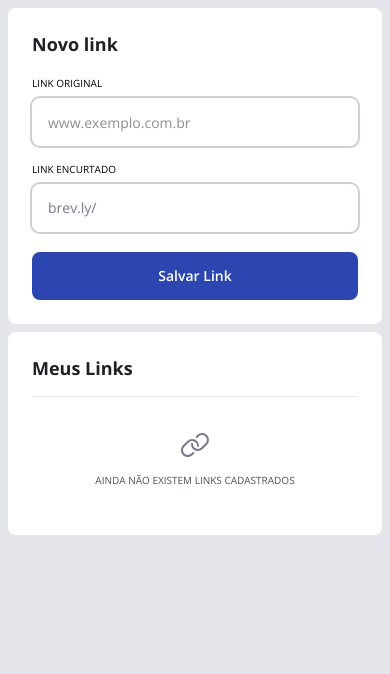
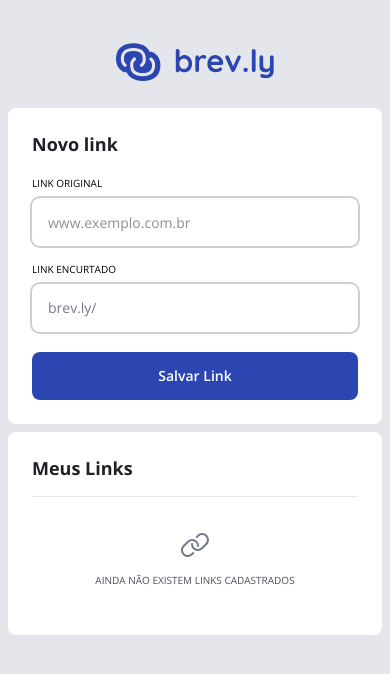
Before and after one commit to guipiri/brevly, a React (Vite) app in the folder web/: page / in a window 390 px wide. Shown: the top 674 px of the page. Built offline with nearby package versions, Linux system fonts and the light colour scheme.

Commit message:
style: list links card, responsive design applied

```diff
--- a/web/src/app.tsx
+++ b/web/src/app.tsx
@@ -1,12 +1,18 @@
 import { LinkIcon, WarningIcon } from '@phosphor-icons/react'
+import logo from './assets/Logo.svg'
 
 function App() {
   const onSubmit = (e: React.FormEvent<HTMLFormElement>) => {
     e.preventDefault()
   }
   return (
-    <div className="bg-gray-200 h-dvh flex flex-col items-center p-2 gap-2">
-      <div className="p-6 max-w-[23.75rem] w-full bg-white rounded-sm flex flex-col gap-5">
+    <div className="p-2 bg-gray-200 h-dvh">
+      <header className="pb-6 pt-8 w-full bg-gray-200 sm:max-w-[60.5rem] mx-auto">
+        <img className="block m-auto sm:ml-0" src={logo} alt="logo-brevly" />
+      </header>
+
+      <div className="flex flex-col items-center gap-2 sm:flex-row sm:justify-center sm:items-start">
+        <div className="p-6 max-w-[40rem] sm:max-w-[23.75rem] w-full bg-white rounded-sm flex flex-col gap-5">
           <h2 className="text-lg text-gray-600">Novo link</h2>
           <form
             onSubmit={onSubmit}
@@ -64,7 +70,7 @@ function App() {
           </button>
         </div>
 
-      <div className="p-6 w-full max-w-[36.25rem] bg-white rounded-sm flex flex-col gap-4">
+        <div className="p-6 w-full max-w-[40rem] sm:max-w-[36.25rem] bg-white rounded-sm flex flex-col gap-4">
           <h2 className="text-lg text-gray-600 h-6">Meus Links</h2>
           <hr className="border-gray-200" />
           <div className="pt-4 pb-6 flex flex-col gap-3 items-center">
@@ -75,6 +81,7 @@ function App() {
           </div>
         </div>
       </div>
+    </div>
   )
 }
 
```
Lines whose indentation alone changed are shown as unchanged.
